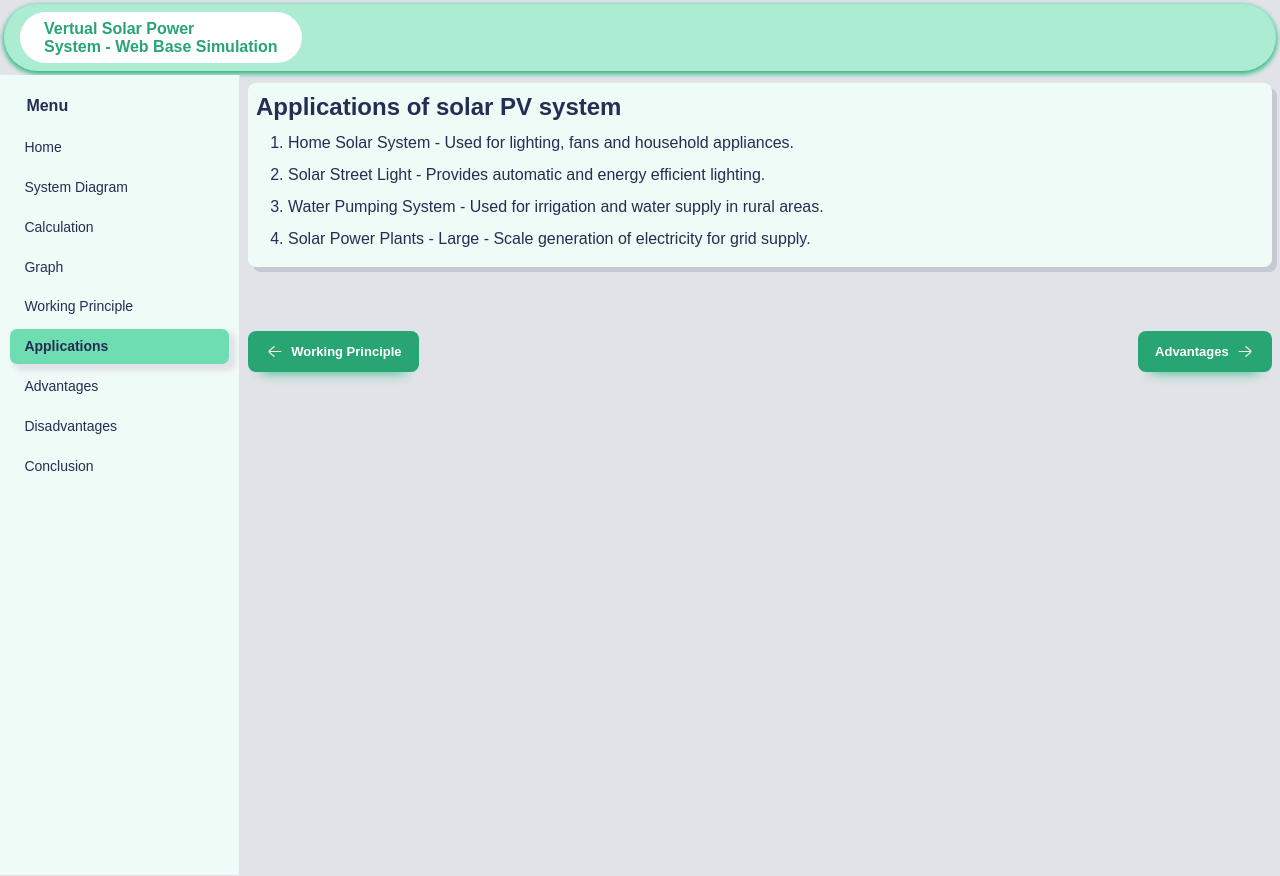
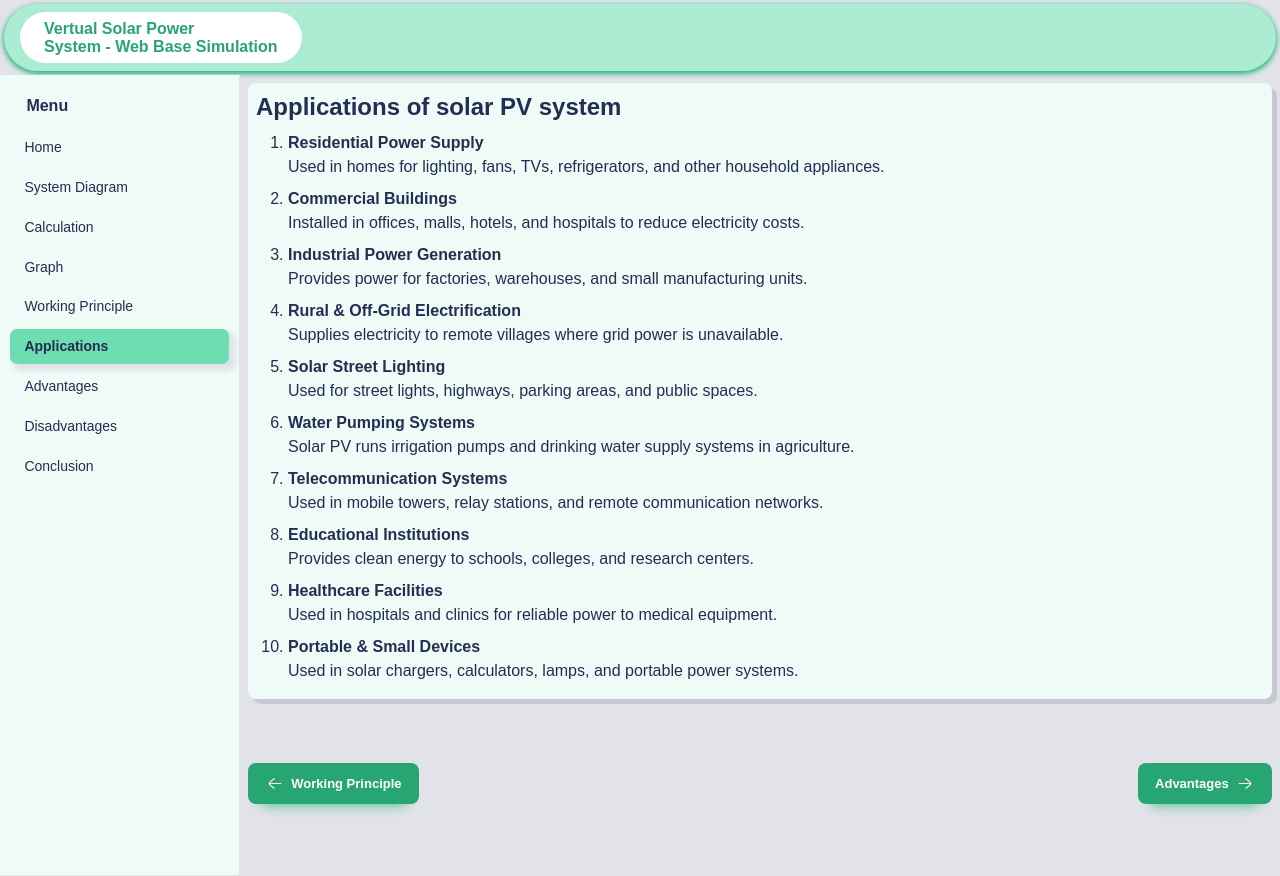
Before and after one commit to anshuGupta-cell/ST-Solar-Collge-Project, a Next.js app in the folder App/: page /applications in a window 1280 px wide. Built offline with nearby package versions, Linux system fonts and the light colour scheme.

Commit message:
updated application adv disadv working with new info

```diff
--- a/App/app/advantages/page.js
+++ b/App/app/advantages/page.js
@@ -7,19 +7,26 @@ const Advantages = () => {
       <section className='card'>
         <h1 className='text-2xl font-semibold'>Advantages of Solar PV System</h1>
         <ol type='1' className='list-decimal pl-8 my-2 gap-2 flex flex-col'>
-                <li>Renewable sources of energy.</li>
-                <li>Np pollution.</li>
-                <li>Low maintenance.</li>
-                <li>Free energy from the Sun.</li>
+          <li><span className='font-semibold'>Renewable & Sustainable Energy</span><p>Solar PV uses sunlight, an unlimited and renewable energy source, helping reduce dependence on fossil fuels.</p></li>
+          <li><span className='font-semibold'>Eco-Friendly</span><p>It produces electricity without air pollution, greenhouse gases, or noise, supporting a cleaner environment.</p></li>
+          <li><span className='font-semibold'>Low Electricity Bills</span><p>Solar panels significantly reduce monthly electricity costs and can even generate surplus power.</p></li>
+          <li><span className='font-semibold'>Low Maintenance</span><p>Solar PV systems require minimal maintenance and have a long operational life (25–30 years).</p></li>
+          <li><span className='font-semibold'>Energy Independence</span><p>Users become less dependent on the power grid and rising electricity prices.</p></li>
+          <li><span className='font-semibold'>Easy Installation</span><p>Solar PV systems are easy to install on rooftops, open land, or commercial buildings.</p></li>
+          <li><span className='font-semibold'>Scalable & Flexible</span><p>Systems can be expanded easily according to future energy needs.</p></li>
+          <li><span className='font-semibold'>Suitable for Remote Areas</span><p>Provides electricity in rural and off-grid locations where conventional power is unavailable.</p></li>
+          <li><span className='font-semibold'>Government Support & Subsidies</span><p>Many governments offer subsidies, tax benefits, and incentives for solar installations</p></li>
+          <li><span className='font-semibold'>Increases Property Value</span><p>Buildings with solar PV systems have higher market value and better energy ratings.</p></li>
+
         </ol>
       </section>
       <section className="flex justify-between my-16">
         <Link className={` button `} href="/applications">
           <img className="icon" data-type="inverted" src="/svg/arrow-left-02-stroke-rounded.svg" />
-          <span>Applications</span>
+          <span >Applications</span>
         </Link>
         <Link className={` button `} href="/disadvantages">
-          <span>Disadvantages</span>
+          <span >Disadvantages</span>
           <img className="icon" data-type="inverted" src="/svg/arrow-right-02-stroke-rounded.svg" />
         </Link>
       </section>
--- a/App/app/applications/page.js
+++ b/App/app/applications/page.js
@@ -7,19 +7,35 @@ const Applications = () => {
       <section className='card '>
         <h1 className='text-2xl font-semibold'>Applications of solar PV system</h1>
         <ol type='1' className='list-decimal pl-8 my-2 gap-2 flex flex-col'>
-          <li>Home Solar System - Used for lighting, fans and household appliances.</li>
-          <li>Solar Street Light - Provides automatic and energy efficient lighting.</li>
-          <li>Water Pumping System - Used for irrigation and water supply in rural areas.</li>
-          <li>Solar Power Plants - Large - Scale generation of electricity for grid supply.</li>
+          <li><span className='font-semibold'>Residential Power Supply</span><p>
+            Used in homes for lighting, fans, TVs, refrigerators, and other household appliances.</p></li>
+          <li><span className='font-semibold'>Commercial Buildings</span><p>
+            Installed in offices, malls, hotels, and hospitals to reduce electricity costs.</p></li>
+          <li><span className='font-semibold'>Industrial Power Generation</span><p>
+            Provides power for factories, warehouses, and small manufacturing units.</p></li>
+          <li><span className='font-semibold'>Rural & Off-Grid Electrification</span><p>
+            Supplies electricity to remote villages where grid power is unavailable.</p></li>
+          <li><span className='font-semibold'>Solar Street Lighting</span><p>
+            Used for street lights, highways, parking areas, and public spaces.</p></li>
+          <li><span className='font-semibold'>Water Pumping Systems</span><p>
+            Solar PV runs irrigation pumps and drinking water supply systems in agriculture.</p></li>
+          <li><span className='font-semibold'>Telecommunication Systems</span><p>
+            Used in mobile towers, relay stations, and remote communication networks.</p></li>
+          <li><span className='font-semibold'>Educational Institutions</span><p>
+            Provides clean energy to schools, colleges, and research centers.</p></li>
+          <li><span className='font-semibold'>Healthcare Facilities</span><p>
+            Used in hospitals and clinics for reliable power to medical equipment.</p></li>
+          <li><span className='font-semibold'>Portable & Small Devices</span><p>
+            Used in solar chargers, calculators, lamps, and portable power systems.</p></li>
         </ol>
       </section>
       <section className="flex justify-between my-16">
         <Link className={` button `} href="/working">
           <img className="icon" data-type="inverted" src="/svg/arrow-left-02-stroke-rounded.svg" />
-          <span>Working Principle</span>
+          <span >Working Principle</span>
         </Link>
         <Link className={` button `} href="/advantages">
-          <span>Advantages</span>
+          <span >Advantages</span>
           <img className="icon" data-type="inverted" src="/svg/arrow-right-02-stroke-rounded.svg" />
         </Link>
       </section>
--- a/App/app/disadvantages/page.js
+++ b/App/app/disadvantages/page.js
@@ -7,10 +7,15 @@ const Advantages = () => {
       <section className='card '>
         <h1 className='text-2xl font-semibold'>Disadvantages of Solar PV System</h1>
         <ol type='1' className='list-decimal pl-8 my-2 gap-2 flex flex-col'>
-          <li><span>High initial cost</span><p>The initial installation cost of a solar PV system is high.</p></li>
-          <li><span>Weather dependent</span><p>Solar power generations depends on sunlight and weather conditions.</p></li>
-          <li><span>Large area required</span><p>Large space is required for installing solar panels.</p></li>
-          <li><span>Energy storage problem</span><p>Batteries are required to store energy, which increases system cost.</p></li>
+          <li><span className='font-semibold'>High Initial Cost</span><p>The upfront cost of solar panels, inverters, and installation is relatively high.</p></li>
+          <li><span className='font-semibold'>Weather Dependent</span><p>Solar power generation depends on sunlight and is less effective on cloudy or rainy days.</p></li>
+          <li><span className='font-semibold'>No Power at Night</span><p>Solar PV systems do not generate electricity at night without battery storage.</p></li>
+          <li><span className='font-semibold'>Requires Large Space</span><p>Large systems need sufficient roof or land area for proper installation.</p></li>
+          <li><span className='font-semibold'>Energy Storage is Expensive</span><p>Batteries increase the overall system cost and require periodic replacement.</p></li>
+          <li><span className='font-semibold'>Lower Efficiency</span><p>Solar panels have limited efficiency compared to conventional power sources.</p></li>
+          <li><span className='font-semibold'>Installation Location Matters</span><p>Shadows from trees or buildings can reduce power output significantly.</p></li>
+          <li><span className='font-semibold'>Inverter Replacement Cost</span><p>Inverters have a shorter lifespan than panels and may need replacement after 8–12 years.</p></li>
+
 
         </ol>
       </section>
@@ -18,10 +23,10 @@ const Advantages = () => {
       <section className="flex justify-between my-16">
         <Link className={` button `} href="/advantages">
           <img className="icon" data-type="inverted" src="/svg/arrow-left-02-stroke-rounded.svg" />
-          <span>Advantages</span>
+          <span >Advantages</span>
         </Link>
         <Link className={` button `} href="/conclusion">
-          <span>Conclusion</span>
+          <span >Conclusion</span>
           <img className="icon" data-type="inverted" src="/svg/arrow-right-02-stroke-rounded.svg" />
         </Link>
       </section>
--- a/App/app/working/page.js
+++ b/App/app/working/page.js
@@ -7,22 +7,18 @@ const Working = () => {
             <h1 className='text-2xl font-semibold'>Working principle of solar PV system</h1>
             <section className='card '>
                 <ol type='1' className='list-decimal pl-8 my-2 gap-2 flex flex-col'>
-                    <li>
-                        <span className='font-semibold'>Photoelectric effect - </span>
-                        <p>When Sunlight falls on the solar cell, photons transfer energy to electrons.</p>
-                    </li>
-                    <li>
-                        <span className='font-semibold'>Sunlight to electron flow - </span>
-                        <p>The exited electron start moving creating an electric current.</p>
-                    </li>
-                    <li>
-                        <span className='font-semibold'>DC electricity generation - </span>
-                        <p>The movement of electrons produces DC electric power</p>
-                    </li>
-                    <li>
-                        <span className='font-semibold'>Photoelectric effect - </span>
-                        <p>When Sunlight falls on the solar cell, photons transfer energy to electrons</p>
-                    </li>
+                    <li><span className='font-semibold'>Sunlight Absorption</span><p>
+                        Solar panels absorb sunlight falling on their surface</p></li>
+                    <li><span className='font-semibold'>Generation of Electron–Hole Pairs</span><p>
+                        The absorbed light energy excites electrons in the semiconductor material (usually silicon)</p></li>
+                    <li><span className='font-semibold'>Charge Separation</span><p>
+                        The built-in electric field at the p–n junction separates electrons and holes</p></li>
+                    <li><span className='font-semibold'>Flow of Electric Current</span><p>
+                        Electrons move through the external circuit, producing DC electricity</p></li>
+                    <li><span className='font-semibold'>Power Conversion</span><p>
+                        The DC power is converted into AC power using an inverter for practical use</p></li>
+                    <li><span className='font-semibold'>Utilization / Storage</span><p>
+                        The generated electricity is used directly, stored in batteries, or supplied to the grid</p></li>
                 </ol>
             </section>
             <section className='card '>
@@ -36,10 +32,10 @@ const Working = () => {
             <section className="flex justify-between my-16">
                 <Link className={` button `} href="/graph">
                     <img className="icon" data-type="inverted" src="/svg/arrow-left-02-stroke-rounded.svg" />
-                    <span>Graph</span>
+                    <span >Graph</span>
                 </Link>
                 <Link className={` button `} href="/applications">
-                    <span>Applications</span>
+                    <span >Applications</span>
                     <img className="icon" data-type="inverted" src="/svg/arrow-right-02-stroke-rounded.svg" />
                 </Link>
             </section>
--- a/App/package.json
+++ b/App/package.json
@@ -10,6 +10,7 @@
   },
   "dependencies": {
     "@clerk/nextjs": "^6.31.9",
+    "chart.js": "^4.5.1",
     "mongodb": "^6.18.0",
     "motion": "^12.23.24",
     "next": "15.4.8",
```
Also changed, not shown: App/public/abc.txt, 2 other files (tests, documents, lock files or other folders). Lines whose indentation alone changed are shown as unchanged.
